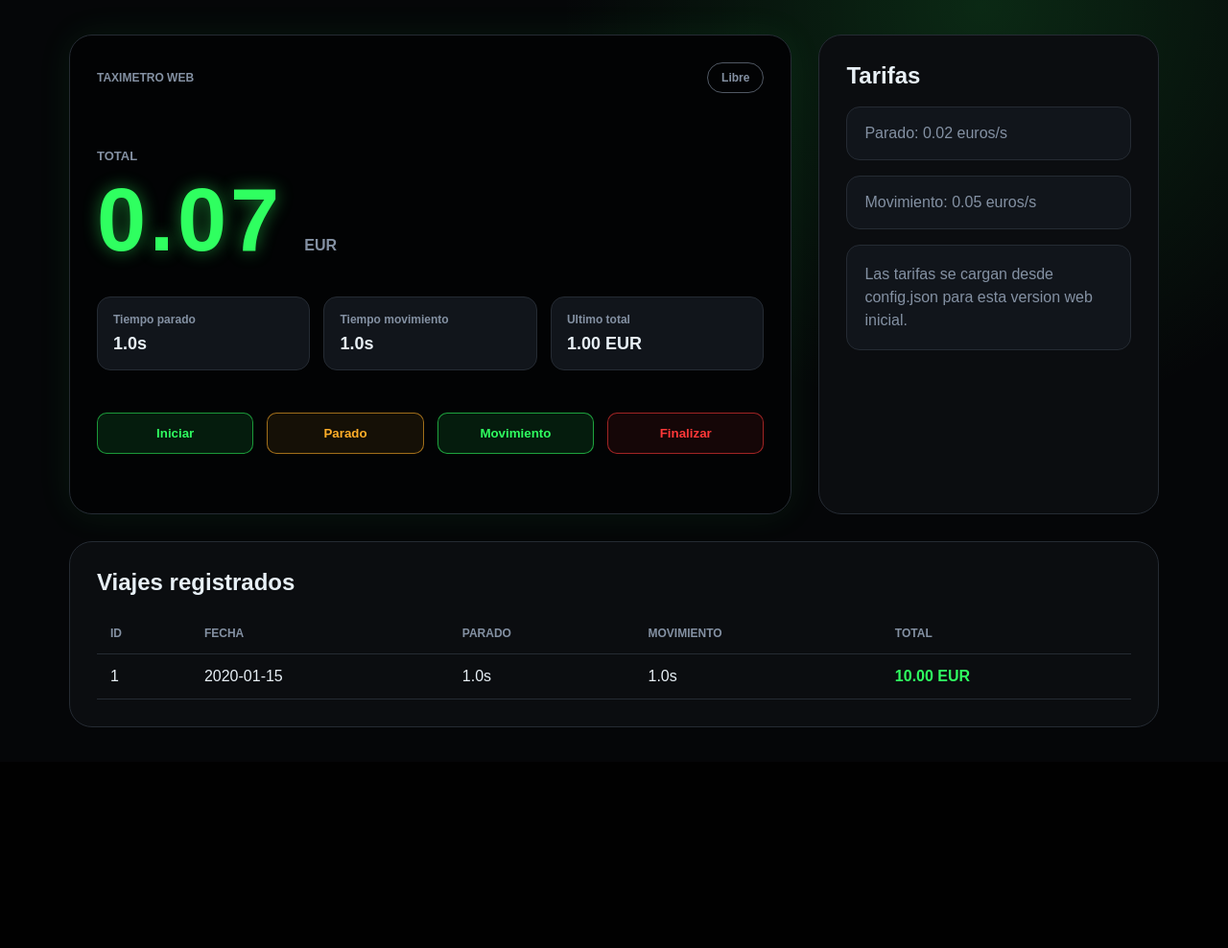
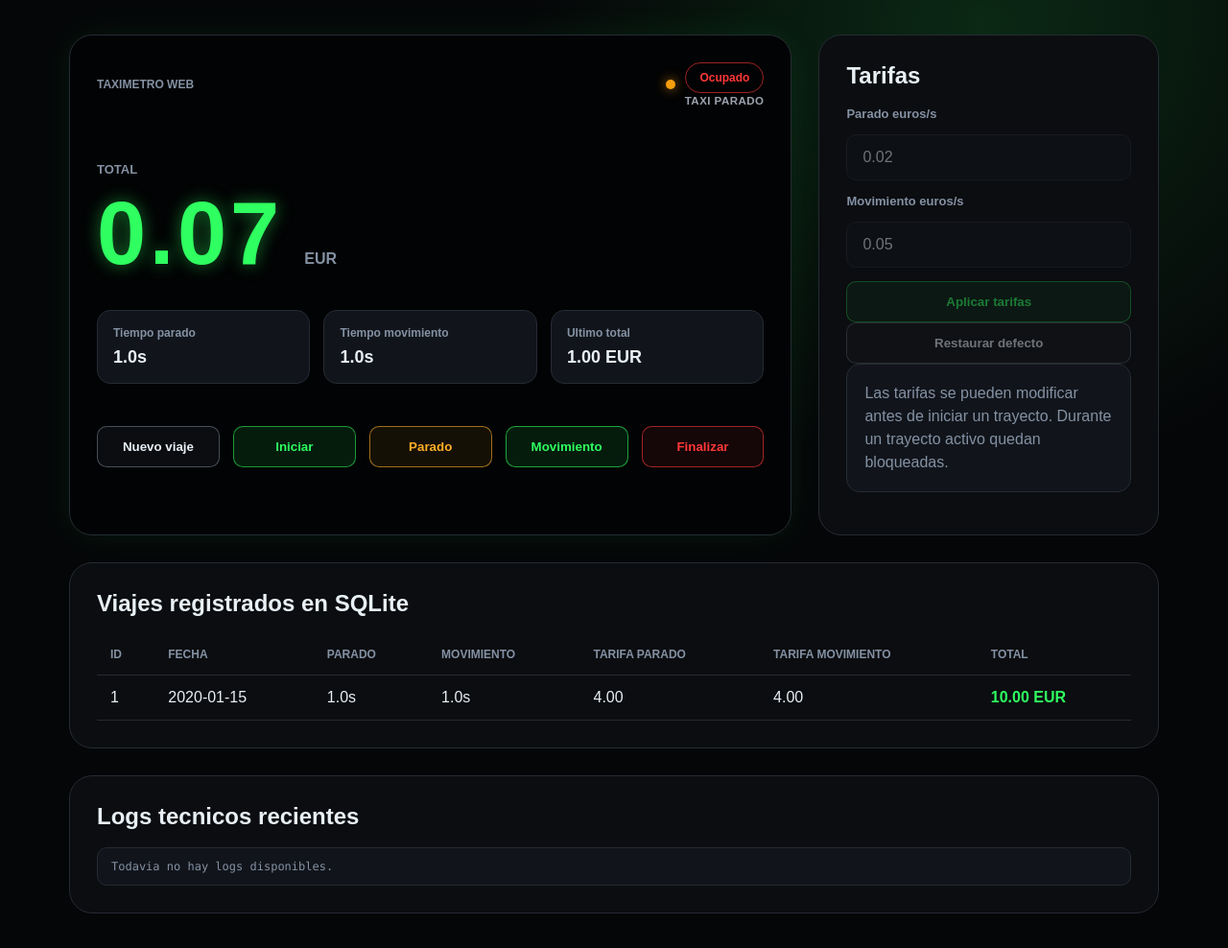
Before and after one commit to Bootcamp-IA-MAD-P7/proyecto1_miguel-redondo, a Flask app: page / in a window 1280 px wide. Shown: the part 82-1070 px from the top of the page at 96% size. Before the commit the page ends 840 px from the top, so only its background shows below. Run offline with Flask 3, Linux system fonts and the light colour scheme; the visitor is signed in with stand-in values (Sample User, id 1); tables that the repository leaves empty hold one stand-in row (values such as "Sample post").

Commit message:
feat: crear version web funcional con flask

```diff
--- a/app.py
+++ b/app.py
@@ -1,9 +1,21 @@
+import json
+import logging
+import os
 import time
 
 from flask import Flask, redirect, render_template, request, session, url_for
 
 from database import get_recent_trips, init_database, save_trip_to_database
-from taximetro import calculate_fare, load_password, load_rates, save_trip_history
+from taximetro import (
+    CONFIG_FILE,
+    LOG_FILE,
+    MOVING_RATE,
+    STOPPED_RATE,
+    calculate_fare,
+    load_password,
+    load_rates,
+    save_trip_history,
+)
 
 app = Flask(__name__)
 app.secret_key = "taximetro-dev-secret-key"
@@ -64,14 +76,52 @@ def get_status_label(trip_state):
         if trip_state["last_total"] is not None:
             return "Finalizado"
         return "Libre"
+    return "Ocupado"
 
-    if trip_state["state"] == "stopped":
-        return "Parado"
+
+def get_motion_label(trip_state):
+    if not trip_state["trip_active"]:
+        return "Sin trayecto"
 
     if trip_state["state"] == "moving":
-        return "Ocupado"
+        return "En movimiento"
 
-    return "Libre"
+    return "Taxi parado"
+
+
+def get_motion_class(trip_state):
+    if not trip_state["trip_active"]:
+        return "is-idle"
+
+    if trip_state["state"] == "moving":
+        return "is-moving"
+
+    return "is-stopped"
+
+
+def get_recent_logs(limit=8):
+    if not os.path.exists(LOG_FILE):
+        return []
+
+    with open(LOG_FILE, "r", encoding="utf-8") as file:
+        lines = file.readlines()
+
+    return [line.strip() for line in lines[-limit:] if line.strip()]
+
+
+def update_rates_config(stopped_rate, moving_rate):
+    try:
+        with open(CONFIG_FILE, "r", encoding="utf-8") as file:
+            config = json.load(file)
+    except (FileNotFoundError, json.JSONDecodeError):
+        config = {}
+
+    config["stopped_rate"] = stopped_rate
+    config["moving_rate"] = moving_rate
+    config.setdefault("password", "admin123")
+
+    with open(CONFIG_FILE, "w", encoding="utf-8") as file:
+        json.dump(config, file, indent=2)
 
 
 @app.route("/")
@@ -86,7 +136,10 @@ def index():
         stopped_rate,
         moving_rate,
     )
-    trips = get_recent_trips(limit=5)
+    trips = get_recent_trips(limit=8)
+    logs = get_recent_logs()
+    message = session.pop("message", None)
+    error = session.pop("error", None)
 
     return render_template(
         "dashboard.html",
@@ -98,6 +151,11 @@ def index():
         moving_time=moving_time,
         total_fare=total_fare,
         status_label=get_status_label(trip_state),
+        logs=logs,
+        message=message,
+        error=error,
+        motion_label=get_motion_label(trip_state),
+        motion_class=get_motion_class(trip_state),
     )
 
 
@@ -123,6 +181,69 @@ def logout():
     return redirect(url_for("login"))
 
 
+@app.route("/rates", methods=["POST"])
+def update_rates():
+    if not session.get("authenticated"):
+        return redirect(url_for("login"))
+
+    trip_state = get_trip_state()
+
+    if trip_state["trip_active"]:
+        session["error"] = "Finaliza el trayecto activo antes de cambiar tarifas."
+        return redirect(url_for("index"))
+
+    try:
+        stopped_rate = float(request.form.get("stopped_rate", "").replace(",", "."))
+        moving_rate = float(request.form.get("moving_rate", "").replace(",", "."))
+    except ValueError:
+        session["error"] = "Introduce tarifas numericas validas."
+        return redirect(url_for("index"))
+
+    if stopped_rate < 0 or moving_rate < 0:
+        session["error"] = "Las tarifas no pueden ser negativas."
+        return redirect(url_for("index"))
+
+    update_rates_config(stopped_rate, moving_rate)
+    logging.info(f"Tarifas actualizadas desde web: parado={stopped_rate}, movimiento={moving_rate}")
+    session["message"] = "Tarifas actualizadas para los proximos trayectos."
+    return redirect(url_for("index"))
+
+
+@app.route("/rates/default", methods=["POST"])
+def reset_rates():
+    if not session.get("authenticated"):
+        return redirect(url_for("login"))
+
+    trip_state = get_trip_state()
+
+    if trip_state["trip_active"]:
+        session["error"] = "Finaliza el trayecto activo antes de restaurar tarifas."
+        return redirect(url_for("index"))
+
+    update_rates_config(STOPPED_RATE, MOVING_RATE)
+    logging.info("Tarifas restauradas desde web")
+    session["message"] = "Tarifas restauradas a los valores por defecto."
+    return redirect(url_for("index"))
+
+
+
+@app.route("/new-trip", methods=["POST"])
+def new_trip():
+    if not session.get("authenticated"):
+        return redirect(url_for("login"))
+
+    trip_state = get_trip_state()
+    trip_state["trip_active"] = False
+    trip_state["state"] = None
+    trip_state["state_start_time"] = 0
+    trip_state["stopped_time"] = 0
+    trip_state["moving_time"] = 0
+    trip_state["last_total"] = None
+    save_trip_state(trip_state)
+    logging.info("Panel preparado para nuevo viaje desde web")
+    session["message"] = "Panel preparado para un nuevo viaje."
+    return redirect(url_for("index"))
+
 @app.route("/start", methods=["POST"])
 def start_trip():
     if not session.get("authenticated"):
@@ -136,8 +257,8 @@ def start_trip():
         trip_state["state_start_time"] = time.time()
         trip_state["stopped_time"] = 0
         trip_state["moving_time"] = 0
-        trip_state["last_total"] = None
         save_trip_state(trip_state)
+        logging.info("Trayecto iniciado desde web")
 
     return redirect(url_for("index"))
 
@@ -153,6 +274,7 @@ def stop_trip():
         accumulate_current_state(trip_state)
         trip_state["state"] = "stopped"
         save_trip_state(trip_state)
+        logging.info("Estado actualizado desde web: parado")
 
     return redirect(url_for("index"))
 
@@ -168,6 +290,7 @@ def move_trip():
         accumulate_current_state(trip_state)
         trip_state["state"] = "moving"
         save_trip_state(trip_state)
+        logging.info("Estado actualizado desde web: movimiento")
 
     return redirect(url_for("index"))
 
@@ -208,6 +331,11 @@ def finish_trip():
         trip_state["state_start_time"] = 0
         trip_state["last_total"] = total_fare
         save_trip_state(trip_state)
+        logging.info(
+            f"Trayecto finalizado desde web. Tiempo parado: {trip_state['stopped_time']:.1f}s, "
+            f"tiempo en movimiento: {trip_state['moving_time']:.1f}s, total: {total_fare:.2f} euros"
+        )
+        session["message"] = "Trayecto finalizado y guardado correctamente."
 
     return redirect(url_for("index"))
 
--- a/static/css/styles.css
+++ b/static/css/styles.css
@@ -74,7 +74,8 @@ form {
     margin-top: 28px;
 }
 
-.meter-actions form {
+.meter-actions form,
+.compact-form {
     margin: 0;
 }
 
@@ -109,6 +116,12 @@ button,
 button:hover,
 .topbar a:hover {
     background: rgba(47, 255, 96, 0.16);
+}
+
+.secondary {
+    border-color: rgba(132, 145, 163, 0.5);
+    color: var(--text);
+    background: rgba(132, 145, 163, 0.08);
 }
 
 .error {
@@ -193,6 +225,51 @@ button:hover,
 .status-finalizado {
     border: 1px solid rgba(47, 255, 96, 0.6);
     color: var(--green);
+}
+
+
+.status-group {
+    display: flex;
+    align-items: center;
+    gap: 10px;
+}
+
+.status-copy {
+    display: flex;
+    flex-direction: column;
+    gap: 2px;
+    align-items: flex-end;
+}
+
+.motion-dot {
+    width: 10px;
+    height: 10px;
+    border-radius: 999px;
+    background: #6b7280;
+    box-shadow: 0 0 0 4px rgba(107, 114, 128, 0.12);
+}
+
+.motion-dot.is-idle {
+    background: #6b7280;
+    box-shadow: 0 0 0 4px rgba(107, 114, 128, 0.14);
+}
+
+.motion-dot.is-stopped {
+    background: #f59e0b;
+    box-shadow: 0 0 12px rgba(245, 158, 11, 0.75);
+}
+
+.motion-dot.is-moving {
+    background: #22c55e;
+    box-shadow: 0 0 14px rgba(34, 197, 94, 0.8);
+    animation: pulseMotion 1.2s ease-in-out infinite;
+}
+
+.motion-label {
+    color: #9ca3af;
+    font-size: 0.72rem;
+    letter-spacing: 0.04em;
+    text-transform: uppercase;
 }
 
 .meter-display {
@@ -249,7 +326,7 @@ button:hover,
 
 .meter-actions {
     display: grid;
-    grid-template-columns: repeat(4, 1fr);
+    grid-template-columns: repeat(5, 1fr);
     gap: 14px;
     margin-top: 44px;
 }
@@ -292,9 +369,20 @@ button:hover,
     color: var(--muted);
 }
 
+.rates-form {
+    margin-top: 18px;
+}
+
 .data-card {
+    padding: 28px;
+}
+
+.trips-card {
     grid-column: 1 / -1;
-    padding: 28px;
+}
+
+.logs-card {
+    grid-column: 1 / -1;
 }
 
 table {
@@ -325,6 +413,22 @@ td:last-child {
     font-weight: 700;
 }
 
+.logs-list {
+    display: grid;
+    gap: 10px;
+}
+
+.logs-list p {
+    margin: 0;
+    border: 1px solid var(--border);
+    border-radius: 10px;
+    background: var(--panel-soft);
+    color: var(--muted);
+    font-family: Consolas, monospace;
+    font-size: 12px;
+    padding: 12px 14px;
+}
+
 @media (max-width: 900px) {
     .topbar {
         height: auto;
--- a/templates/dashboard.html
+++ b/templates/dashboard.html
@@ -2,6 +2,9 @@
 <html lang="es">
 <head>
     <meta charset="UTF-8">
+    {% if trip_state.trip_active %}
+        <meta http-equiv="refresh" content="1">
+    {% endif %}
     <title>Dashboard | Taximetro Digital F5</title>
     <link rel="stylesheet" href="{{ url_for('static', filename='css/styles.css') }}">
 </head>
@@ -15,10 +18,24 @@
     </header>
 
     <main class="dashboard">
+        {% if message %}
+            <section class="notice notice-success">{{ message }}</section>
+        {% endif %}
+
+        {% if error %}
+            <section class="notice notice-error">{{ error }}</section>
+        {% endif %}
+
         <section class="meter-card">
             <div class="meter-header">
                 <span>TAXIMETRO WEB</span>
-                <span class="status status-{{ status_label|lower }}">{{ status_label }}</span>
+                <div class="status-group">
+                    <span class="motion-dot {{ motion_class }}"></span>
+                    <div class="status-copy">
+                        <span class="status status-{{ status_label|lower }}">{{ status_label }}</span>
+                        <span class="motion-label">{{ motion_label }}</span>
+                    </div>
+                </div>
             </div>
 
             <div class="meter-display">
@@ -49,6 +66,10 @@
             </div>
 
             <div class="meter-actions">
+                <form method="post" action="{{ url_for('new_trip') }}">
+                    <button type="submit" class="secondary">Nuevo viaje</button>
+                </form>
+
                 <form method="post" action="{{ url_for('start_trip') }}">
                     <button type="submit">Iniciar</button>
                 </form>
@@ -69,13 +90,25 @@
 
         <aside class="side-card">
             <h2>Tarifas</h2>
-            <p>Parado: {{ stopped_rate }} euros/s</p>
-            <p>Movimiento: {{ moving_rate }} euros/s</p>
-            <p class="muted">Las tarifas se cargan desde config.json para esta version web inicial.</p>
+            <form method="post" action="{{ url_for('update_rates') }}" class="rates-form">
+                <label for="stopped_rate">Parado euros/s</label>
+                <input id="stopped_rate" name="stopped_rate" value="{{ stopped_rate }}" {% if trip_state.trip_active %}disabled{% endif %}>
+
+                <label for="moving_rate">Movimiento euros/s</label>
+                <input id="moving_rate" name="moving_rate" value="{{ moving_rate }}" {% if trip_state.trip_active %}disabled{% endif %}>
+
+                <button type="submit" {% if trip_state.trip_active %}disabled{% endif %}>Aplicar tarifas</button>
+            </form>
+
+            <form method="post" action="{{ url_for('reset_rates') }}" class="compact-form">
+                <button type="submit" class="secondary" {% if trip_state.trip_active %}disabled{% endif %}>Restaurar defecto</button>
+            </form>
+
+            <p class="muted">Las tarifas se pueden modificar antes de iniciar un trayecto. Durante un trayecto activo quedan bloqueadas.</p>
         </aside>
 
-        <section class="data-card">
-            <h2>Viajes registrados</h2>
+        <section class="data-card trips-card">
+            <h2>Viajes registrados en SQLite</h2>
             <table>
                 <thead>
                     <tr>
@@ -83,6 +116,8 @@
                         <th>Fecha</th>
                         <th>Parado</th>
                         <th>Movimiento</th>
+                        <th>Tarifa parado</th>
+                        <th>Tarifa movimiento</th>
                         <th>Total</th>
                     </tr>
                 </thead>
@@ -93,16 +128,29 @@
                             <td>{{ trip[1] }}</td>
                             <td>{{ "%.1f"|format(trip[2]) }}s</td>
                             <td>{{ "%.1f"|format(trip[3]) }}s</td>
+                            <td>{{ "%.2f"|format(trip[4]) }}</td>
+                            <td>{{ "%.2f"|format(trip[5]) }}</td>
                             <td>{{ "%.2f"|format(trip[6]) }} EUR</td>
                         </tr>
                     {% else %}
                         <tr>
-                            <td colspan="5">Todavia no hay viajes registrados.</td>
+                            <td colspan="7">Todavia no hay viajes registrados.</td>
                         </tr>
                     {% endfor %}
                 </tbody>
             </table>
         </section>
+
+        <section class="data-card logs-card">
+            <h2>Logs tecnicos recientes</h2>
+            <div class="logs-list">
+                {% for log in logs %}
+                    <p>{{ log }}</p>
+                {% else %}
+                    <p>Todavia no hay logs disponibles.</p>
+                {% endfor %}
+            </div>
+        </section>
     </main>
 </body>
 </html>
```
Also changed, not shown: other parts of static/css/styles.css (+37 -0 lines).
